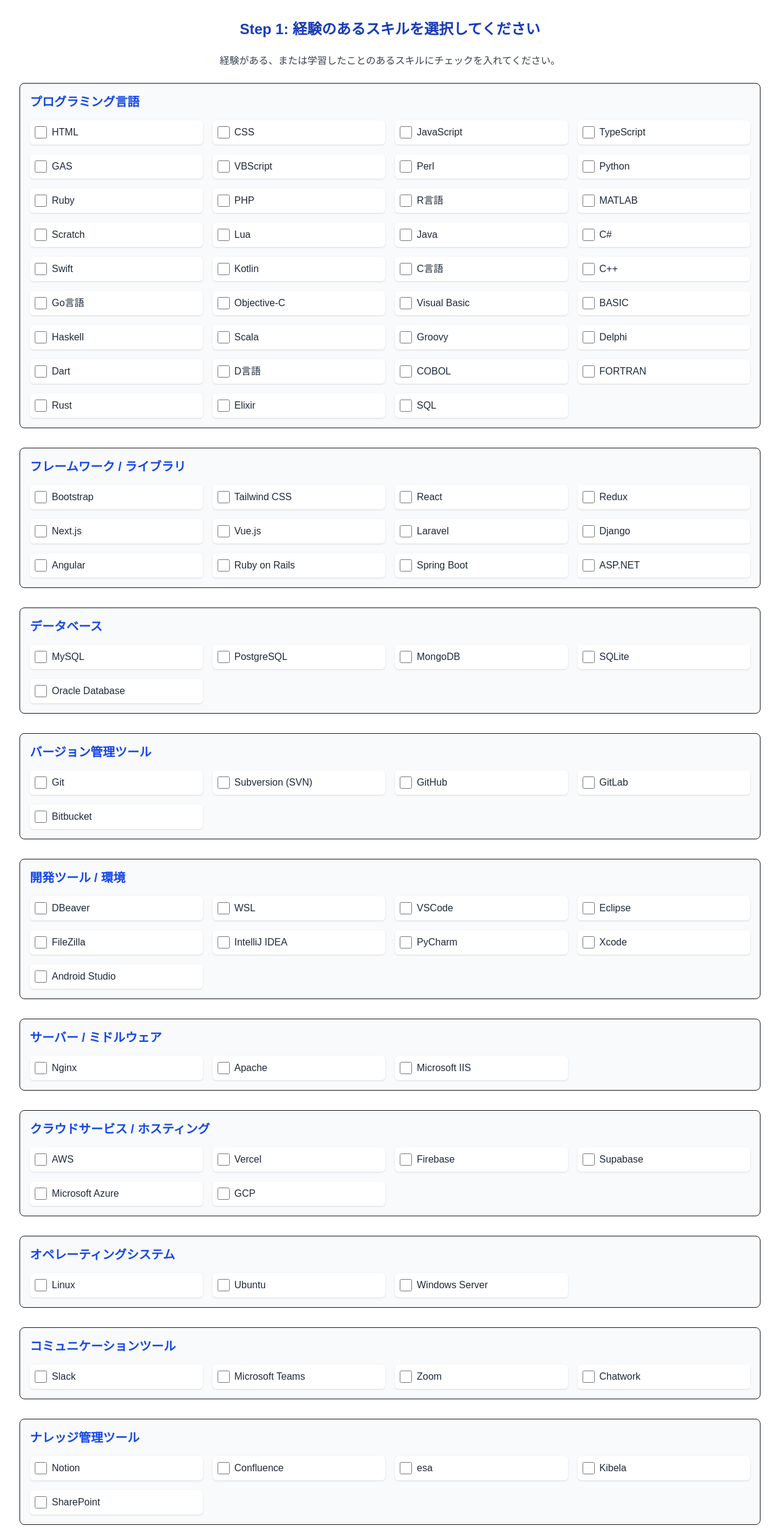
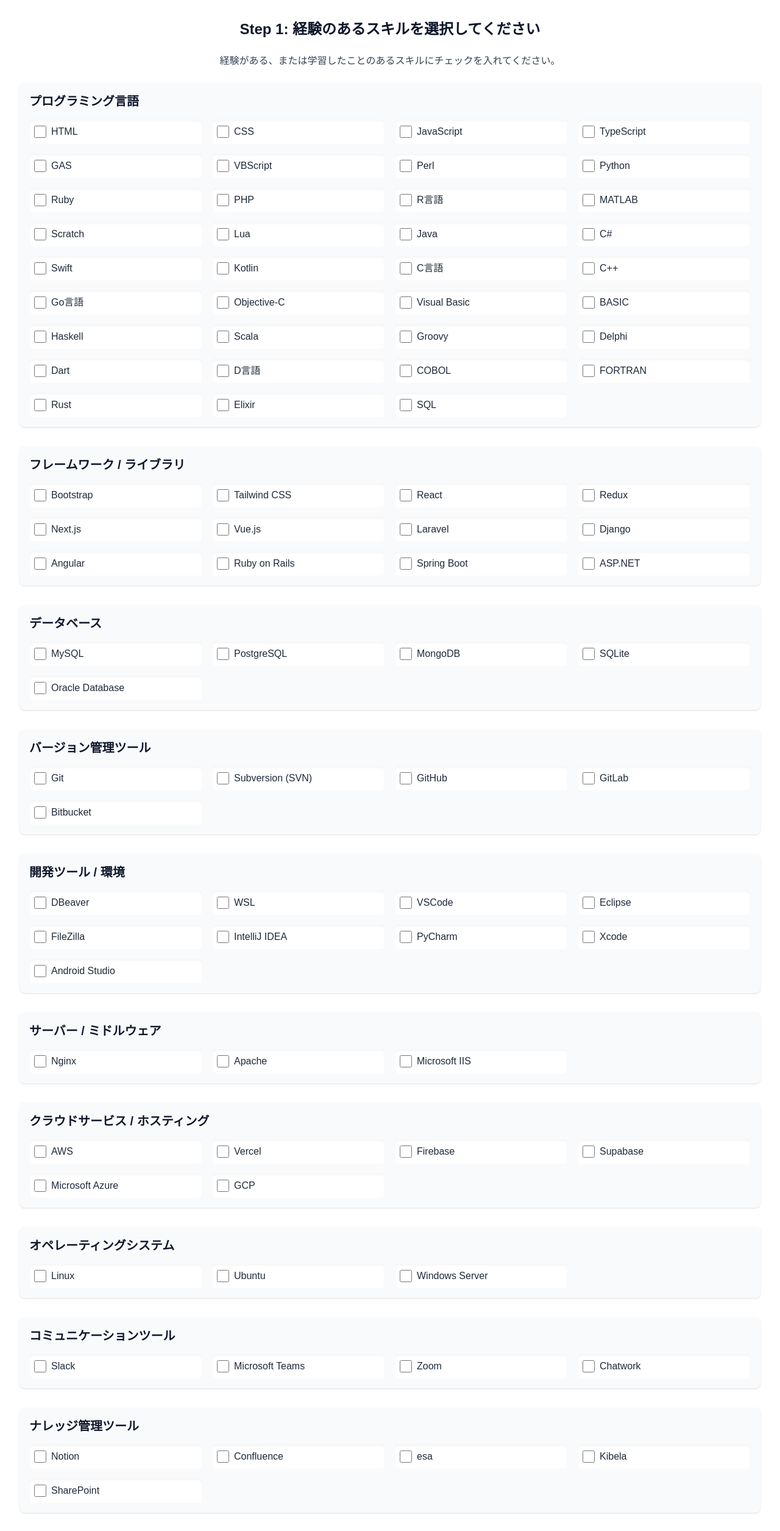
Before and after one commit to reinana/nextjs-lab, a Next.js app: page /day11 in a window 1280 px wide. Shown: the top 2510 px of the page at 61% size. Built offline with nearby package versions, Linux system fonts and the light colour scheme; no server answers.

Commit message:
🎨 ui変更

```diff
--- a/app/day11/components/SkillDetailInput.tsx
+++ b/app/day11/components/SkillDetailInput.tsx
@@ -32,7 +32,7 @@
 
     return (
         <div className='p-8 bg-white shadow-lg rounded-lg'>
-            <h2 className="text-2xl font-bold mb-6 text-center text-blue-800">Step 2: スキルの詳細を入力してください</h2>
+            <h2 className="text-2xl font-bold mb-6 text-center text-slate-900">Step 2: スキルの詳細を入力してください</h2>
             <p className="mb-6 text-gray-700 text-center">
                 選択した各スキルについて、習熟度と学習期間を記入してください。
             </p>
@@ -109,7 +109,7 @@
                 </button>
                 <button
                     onClick={handleNext}
-                    className="px-6 py-3 bg-blue-600 text-white font-semibold rounded-lg shadow-md hover:bg-blue-700 focus:outline-none focus:ring-2 focus:ring-blue-500 focus:ring-offset-2"
+                    className="px-6 py-3 bg-slate-600 text-white font-semibold rounded-lg shadow-md hover:bg-slate-700 focus:outline-none focus:ring-2 focus:ring-blue-500 focus:ring-offset-2"
                 >
                     次へ (スキル詳細入力)
                 </button>
--- a/app/day11/components/SkillSelection.tsx
+++ b/app/day11/components/SkillSelection.tsx
@@ -32,21 +32,21 @@
 
     return (
         <div className="p-8 bg-white shadow-lg rounded-lg">
-            <h2 className="text-2xl font-bold mb-6 text-center text-blue-800">Step 1: 経験のあるスキルを選択してください</h2>
+            <h2 className="text-2xl font-bold mb-6 text-center text-slate-900">Step 1: 経験のあるスキルを選択してください</h2>
             <p className="mb-6 text-gray-700 text-center">
                 経験がある、または学習したことのあるスキルにチェックを入れてください。
             </p>
 
             {Object.entries(skillCategories).map(([categoryName, skillIdsInThisCategory]) => (
-                <div key={categoryName} className="mb-8 p-4 border rounded-lg bg-gray-50">
-                    <h3 className="text-xl font-bold mb-4 text-blue-700">{categoryName}</h3>
+                <div key={categoryName} className="mb-8 p-4 shadow-sm rounded-lg bg-gray-50">
+                    <h3 className="text-xl font-bold mb-4 text-slate-900">{categoryName}</h3>
                     <div className="grid grid-cols-1 sm:grid-cols-2 md:grid-cols-3 lg:grid-cols-4 gap-4">
                         {skillIdsInThisCategory.map(skillId => {
                             const skill = initialAllSkills.find(s => s.id === skillId);
                             if (!skill) return null; // スキルが見つからない場合はスキップ
 
                             return (
-                                <label key={skill.id} className="flex items-center space-x-2 p-2 bg-white rounded-md shadow-sm hover:bg-gray-100 cursor-pointer">
+                                <label key={skill.id} className="flex items-center space-x-2 p-2 bg-white rounded-md inset-shadow-sm hover:bg-gray-100 cursor-pointer">
                                     <input
                                         type="checkbox"
                                         className="form-checkbox h-5 w-5 text-blue-600 rounded"
@@ -64,7 +64,7 @@
             <div className="flex justify-end mt-8">
                 <button
                     onClick={handleNext}
-                    className="px-6 py-3 bg-blue-600 text-white font-semibold rounded-lg shadow-md hover:bg-blue-700 focus:outline-none focus:ring-2 focus:ring-blue-500 focus:ring-offset-2"
+                    className="px-6 py-3 bg-slate-600 text-white font-semibold rounded-lg shadow-md hover:bg-slate-700 focus:outline-none focus:ring-2 focus:ring-blue-500 focus:ring-offset-2"
                 >
                     次へ (スキル詳細入力)
                 </button>
```
